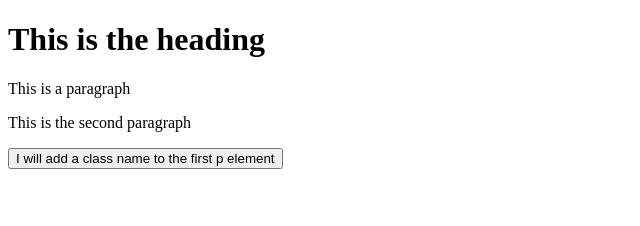
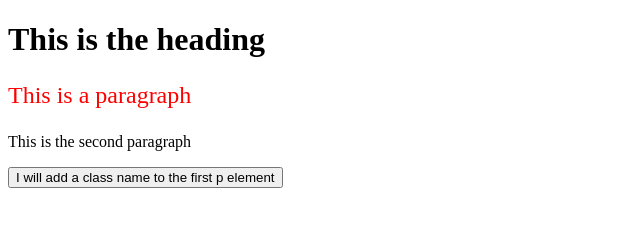
Before and after one commit to AlexanderMK/JQ-Classes, a plain HTML site: page index.html in a window 1280 px wide. Both pictures are taken after a click on the button "I will add a class name to the first p element". Shown: the whole page, without its empty margins (0-640 px from the left). Drawn offline with Linux system fonts and the light colour scheme.

Commit message:
worked when i placed the script and style on the html file

```diff
--- a/css/styles.css
+++ b/css/styles.css
@@ -1,4 +1,4 @@
 .intro {
-  font-size: 150%;
-  color: red;
+    font-size: 150%;
+    color: red;
 }
--- a/index.html
+++ b/index.html
@@ -3,18 +3,29 @@
     <head>
       <meta name="viewport" content="width=device-width,initial-scale=1">
       <link ref="../bootstrap-3.3.7-dist/css/bootstrap.min.css" rel="stylesheet" type="text/css">
-      <link ref="styles.css" rel="style" type="text/css">
+      <link ref="styles.css" rel="stylesheet" type="text/css">
       <script src="js/jquery-3.2.1.js"></script>
-      <script src="js/scripts.js"></script>
       <title> JQClasses </title>
-
+      <script>
+        $(document).ready(function(){
+          $("button").click(function(){
+            $("p:first").addClass("intro");
+          });
+        });
+      </script>
+      <style>
+      .intro {
+          font-size: 150%;
+          color: red;
+      }
+      </style>
     </head>
 
     <body>
       <h1> This is the heading </h1>
 
-      <p class="intro"> This is a paragraph</p>
-      <p class="intro"> This is the second paragraph </p>
+      <p> This is a paragraph</p>
+      <p> This is the second paragraph </p>
 
       <button> I will add a class name to the first p element</button>
     </body>
--- a/js/scripts.js
+++ /dev/null
@@ -1,5 +0,0 @@
-$(document).ready(function(){
-   $("button").click(function(){
-       $("p").removeClass("intro");
-   });
-});
--- /dev/null
+++ b/site.js
@@ -0,0 +1,5 @@
+$(document).ready(function(){
+    $("button").click(function(){
+        $("p:first").addClass("intro");
+    });
+})
```
